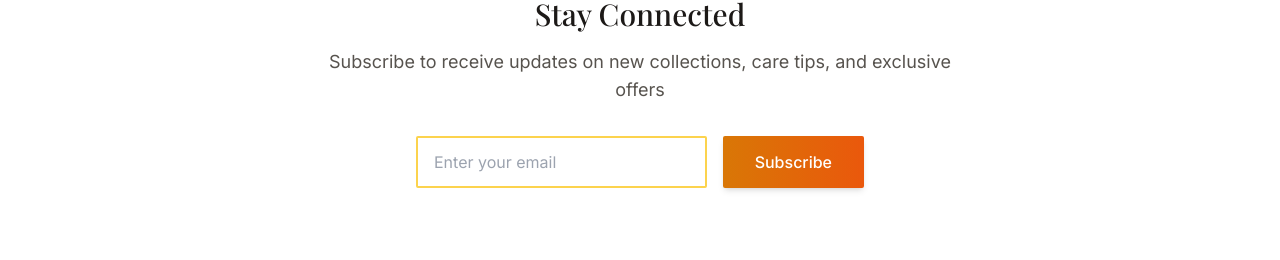
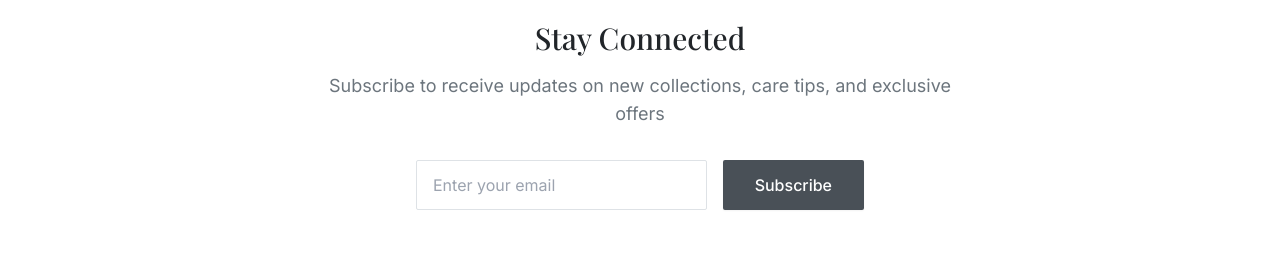
Before and after one commit to sssshyam/shreeshyamsilver, a React (Vite) app: page / in a window 1280 px wide. Shown: the part 3485-3745 px from the top of the page. Built offline with nearby package versions, Linux system fonts and the light colour scheme; no server answers; the database is empty.

Commit message:
Royal silver theme: elegant 2-3 color palette, larger logo, Vercel ready

```diff
--- a/src/components/Header.tsx
+++ b/src/components/Header.tsx
@@ -40,7 +40,7 @@ export default function Header() {
                             <img
                                 src="https://i.ibb.co/6cM1rLKT/Shreeshyamsilver-1.png"
                                 alt="Shree Shyam Silver"
-                                className="h-8 md:h-10 w-auto"
+                                className="h-12 md:h-16 w-auto"
                             />
                         </Link>
 
--- a/src/index.css
+++ b/src/index.css
@@ -8,7 +8,7 @@
   }
 
   body {
-    @apply font-sans text-silver-900 bg-amber-50 antialiased;
+    @apply font-sans text-silver-900 bg-white antialiased;
   }
 
   h1,
@@ -43,31 +43,26 @@
 
 @layer components {
 
-  /* Rajasthan-Inspired Patterns */
-  .pattern-bg {
-    background-image:
-      repeating-linear-gradient(45deg, transparent, transparent 10px, rgba(218, 165, 32, 0.03) 10px, rgba(218, 165, 32, 0.03) 20px);
+  /* Royal Silver Theme */
+  .royal-gradient {
+    background: linear-gradient(135deg, #E5E4E2 0%, #C0C0C0 50%, #E5E4E2 100%);
   }
 
-  .traditional-border {
-    border-image: repeating-linear-gradient(45deg,
-        #DAA520,
-        #DAA520 10px,
-        #C19A6B 10px,
-        #C19A6B 20px) 1;
+  .gold-accent {
+    background: linear-gradient(135deg, #C9A961 0%, #B8985F 100%);
   }
 
-  /* Button Styles */
+  /* Button Styles - Royal Theme */
   .btn {
-    @apply px-8 py-3 font-medium transition-all duration-300 rounded-sm inline-block text-center shadow-md hover:shadow-lg;
+    @apply px-8 py-3 font-medium transition-all duration-300 rounded-sm inline-block text-center shadow-sm hover:shadow-md;
   }
 
   .btn-primary {
-    @apply btn bg-gradient-to-r from-amber-600 to-orange-600 text-white hover:from-amber-700 hover:to-orange-700;
+    @apply btn bg-silver-700 text-white hover:bg-silver-800;
   }
 
   .btn-secondary {
-    @apply btn bg-white text-amber-700 border-2 border-amber-600 hover:bg-amber-600 hover:text-white;
+    @apply btn bg-white text-silver-700 border-2 border-silver-300 hover:bg-silver-50;
   }
 
   .btn-lg {
@@ -84,13 +79,13 @@
     @apply py-16 md:py-24 lg:py-32;
   }
 
-  /* Card Styles - Rajasthan Inspired */
+  /* Card Styles - Elegant */
   .card {
-    @apply bg-white border-2 border-amber-200 transition-all duration-300 shadow-sm;
+    @apply bg-white border border-silver-200 transition-all duration-300 shadow-sm;
   }
 
   .card-hover {
-    @apply card hover:shadow-2xl hover:border-amber-400 hover:-translate-y-1;
+    @apply card hover:shadow-lg hover:border-silver-400 hover:-translate-y-1;
   }
 
   /* Product Card */
@@ -100,16 +95,16 @@
 
   .product-card::before {
     content: '';
-    @apply absolute top-0 left-0 w-full h-1 bg-gradient-to-r from-amber-500 via-orange-500 to-amber-500;
+    @apply absolute top-0 left-0 w-full h-1 bg-gradient-to-r from-silver-400 via-silver-600 to-silver-400;
   }
 
   .product-image {
-    @apply w-full aspect-square object-cover transition-transform duration-500 group-hover:scale-110;
+    @apply w-full aspect-square object-cover transition-transform duration-500 group-hover:scale-105;
   }
 
   /* Input Styles */
   .input {
-    @apply w-full px-4 py-3 border-2 border-amber-300 rounded-sm focus:outline-none focus:border-amber-600 focus:ring-2 focus:ring-amber-200 transition-all bg-white;
+    @apply w-full px-4 py-3 border border-silver-300 rounded-sm focus:outline-none focus:border-silver-600 focus:ring-2 focus:ring-silver-200 transition-all bg-white;
   }
 
   /* Badge */
@@ -118,26 +113,26 @@
   }
 
   .badge-hallmark {
-    @apply badge bg-gradient-to-r from-amber-500 to-orange-500 text-white;
+    @apply badge bg-silver-700 text-white;
   }
 
   .badge-featured {
-    @apply badge bg-gradient-to-r from-red-500 to-pink-500 text-white;
+    @apply badge bg-royal-gold text-white;
   }
 
   /* Link Styles */
   .link {
-    @apply text-amber-700 hover:text-amber-900 transition-colors duration-200 font-medium;
+    @apply text-silver-700 hover:text-silver-900 transition-colors duration-200 font-medium;
   }
 
   /* Image Overlay */
   .image-overlay {
-    @apply absolute inset-0 bg-gradient-to-t from-black/50 to-transparent opacity-0 group-hover:opacity-100 transition-all duration-300;
+    @apply absolute inset-0 bg-gradient-to-t from-black/40 to-transparent opacity-0 group-hover:opacity-100 transition-all duration-300;
   }
 
   /* Decorative Elements */
   .decorative-line {
-    @apply h-1 w-20 bg-gradient-to-r from-amber-500 to-orange-500 mx-auto;
+    @apply h-1 w-20 bg-gradient-to-r from-silver-400 to-silver-600 mx-auto;
   }
 
   .section-title {
@@ -145,30 +140,21 @@
   }
 
   .section-title h2 {
-    @apply text-amber-900 mb-4;
+    @apply text-silver-900 mb-4;
   }
 
   .section-title .decorative-line {
     @apply mb-4;
   }
 
-  /* Traditional Rajasthani Colors */
-  .rajasthan-gradient {
-    background: linear-gradient(135deg, #FF6B35 0%, #F7931E 25%, #FDC830 50%, #F37335 75%, #FF6B35 100%);
-  }
-
-  .silver-gradient {
-    background: linear-gradient(135deg, #C0C0C0 0%, #E8E8E8 50%, #C0C0C0 100%);
-  }
-
   /* Header Enhancement */
   .header-enhanced {
-    @apply bg-gradient-to-r from-amber-50 via-white to-amber-50 border-b-4 border-amber-400;
+    @apply bg-white border-b border-silver-200 shadow-sm;
   }
 
   /* Footer Enhancement */
   .footer-enhanced {
-    @apply bg-gradient-to-br from-amber-900 via-orange-900 to-amber-900;
+    @apply bg-silver-900 text-white;
   }
 }
 
@@ -186,17 +172,9 @@
     display: none;
   }
 
-  /* Traditional Pattern Utilities */
-  .pattern-dots {
-    background-image: radial-gradient(circle, rgba(218, 165, 32, 0.1) 1px, transparent 1px);
+  /* Elegant Pattern */
+  .pattern-elegant {
+    background-image: radial-gradient(circle, rgba(192, 192, 192, 0.05) 1px, transparent 1px);
     background-size: 20px 20px;
   }
-
-  .pattern-lines {
-    background-image: repeating-linear-gradient(0deg,
-        transparent,
-        transparent 2px,
-        rgba(218, 165, 32, 0.05) 2px,
-        rgba(218, 165, 32, 0.05) 4px);
-  }
 }
--- a/tailwind.config.js
+++ b/tailwind.config.js
@@ -8,28 +8,26 @@ export default {
         extend: {
             colors: {
                 silver: {
-                    50: '#FAFAF9',
-                    100: '#F5F5F4',
-                    200: '#E7E5E4',
-                    300: '#D6D3D1',
-                    400: '#A8A29E',
-                    500: '#78716C',
-                    600: '#57534E',
-                    700: '#44403C',
-                    800: '#292524',
-                    900: '#1C1917',
+                    50: '#F8F9FA',
+                    100: '#F1F3F5',
+                    200: '#E9ECEF',
+                    300: '#DEE2E6',
+                    400: '#CED4DA',
+                    500: '#ADB5BD',
+                    600: '#6C757D',
+                    700: '#495057',
+                    800: '#343A40',
+                    900: '#212529',
                 },
                 accent: {
-                    DEFAULT: '#D97706', // Amber-600 - Traditional Rajasthani gold
-                    light: '#F59E0B',   // Amber-500
-                    dark: '#B45309',    // Amber-700
+                    DEFAULT: '#6C757D', // Elegant gray
+                    light: '#ADB5BD',   // Light silver
+                    dark: '#495057',    // Dark gray
                 },
-                rajasthan: {
-                    gold: '#DAA520',
-                    orange: '#FF6B35',
-                    amber: '#FDC830',
-                    terracotta: '#E07A5F',
-                    desert: '#FFFBEB',
+                royal: {
+                    gold: '#C9A961',    // Subtle gold accent
+                    silver: '#C0C0C0', // Pure silver
+                    platinum: '#E5E4E2', // Platinum white
                 }
             },
             fontFamily: {
```
Also changed, not shown: 2 other files (tests, documents, lock files or other folders).
